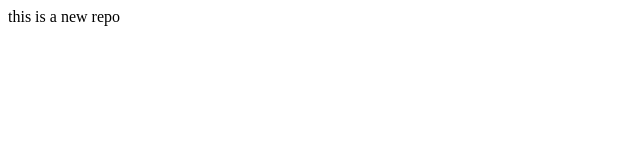
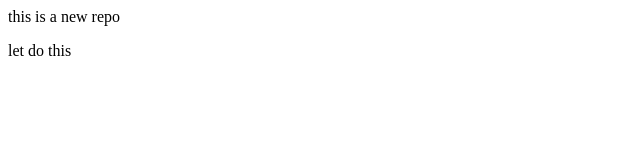
Before and after one commit to hurairashaid/localrepo, a plain HTML site: page index.html in a window 1280 px wide. Shown: the full height of the page, 0-640 px from the left. Drawn offline with Linux system fonts and the light colour scheme.

Commit message:
adding paragraph tag in feature1

```diff
--- a/index.html
+++ b/index.html
@@ -1 +1,2 @@
 <p>this is a new repo</p>
+<p>let do this </p>
```
